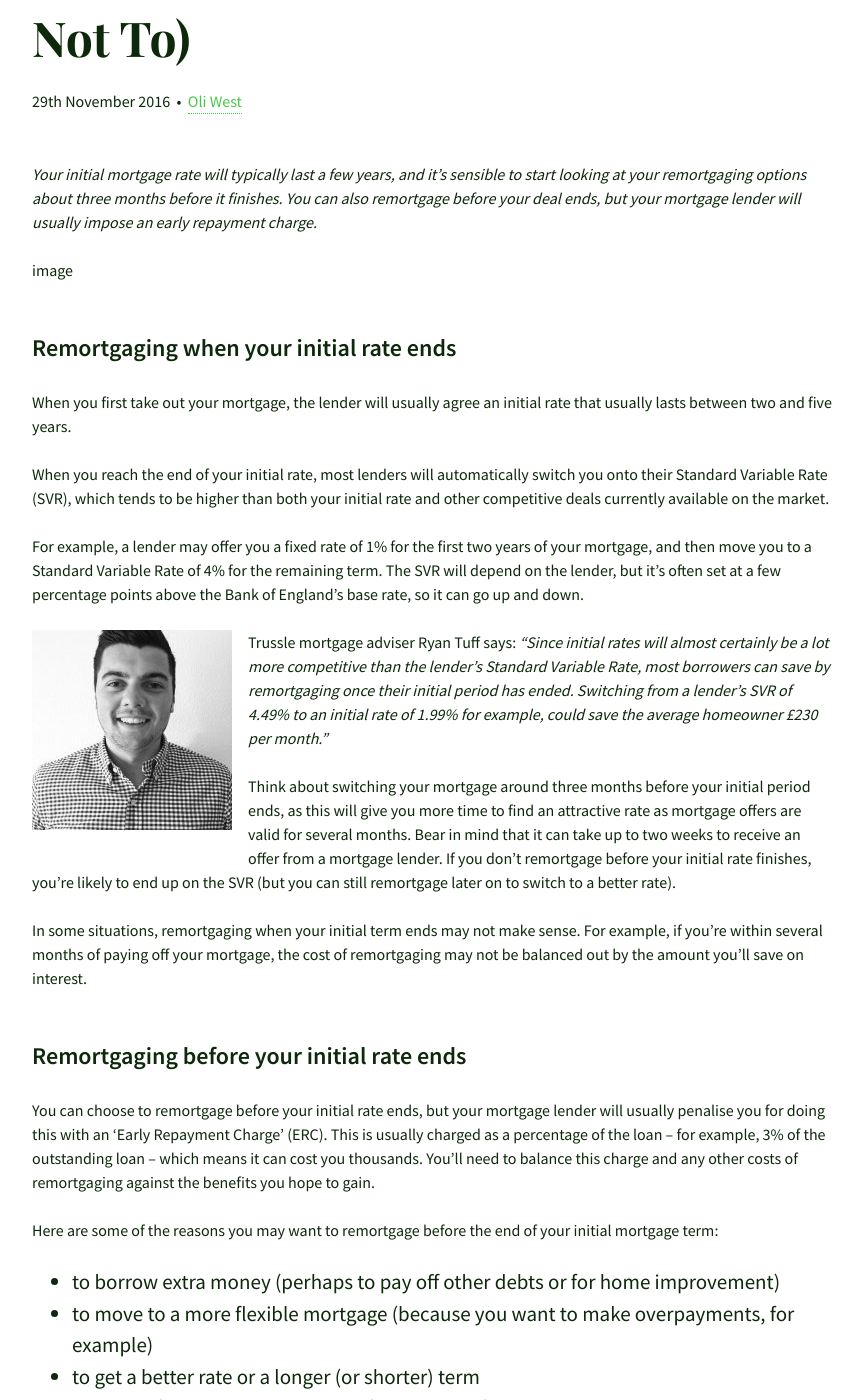
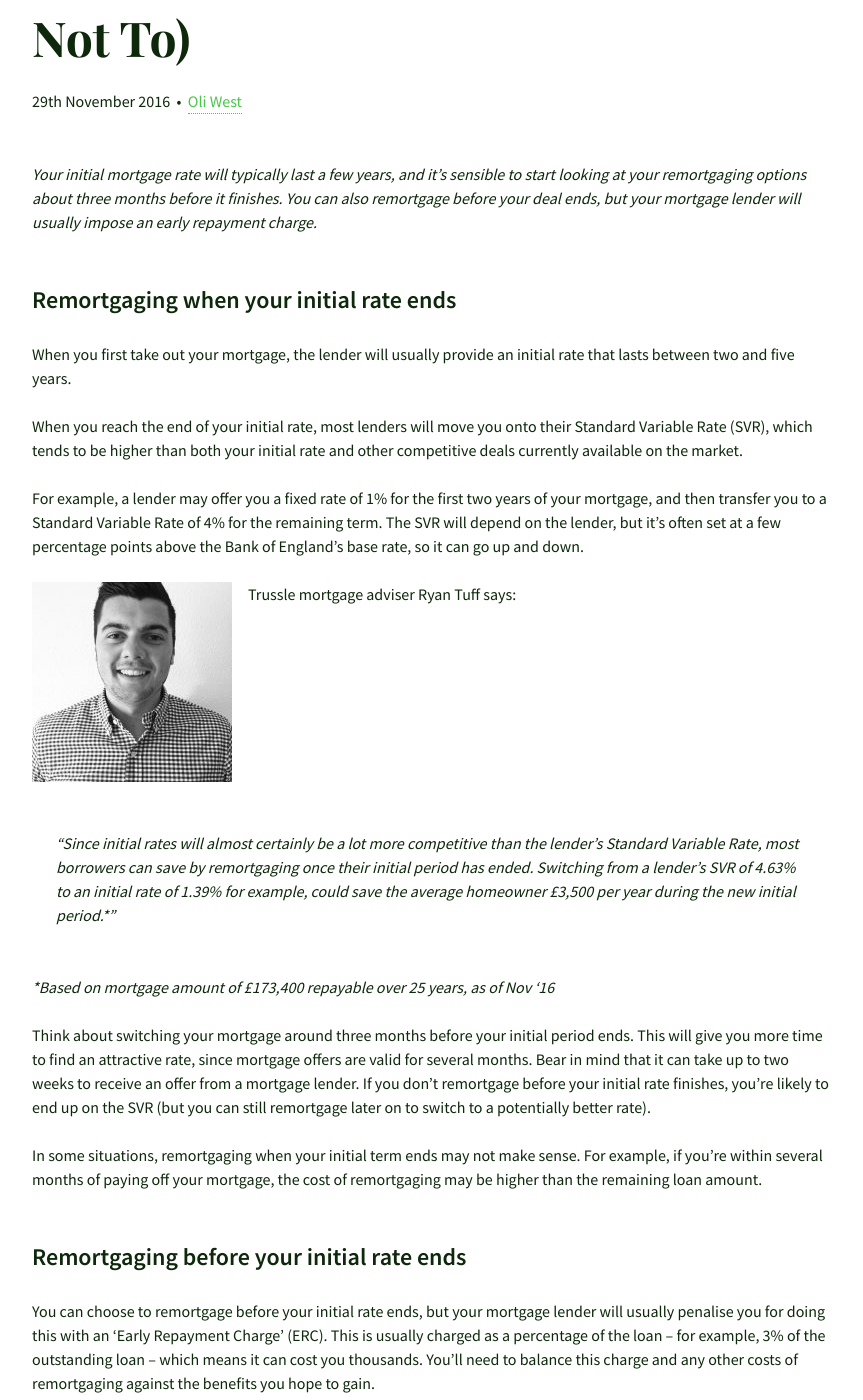
Before and after one commit to olitrussle/blog, a Jekyll site: the page built from preview/2016-11-29-when-to-remortgage-and-when-not-to.md, in a window 1280 px wide and 1400 px high, scrolled down 414 px. Shown: the whole window, without its empty margins (208-1071 px from the left). Built offline with Jekyll 4.4.1, drawn with Linux system fonts in a browser that asks for light colours; some of the changed text lies outside the part shown.

Commit message:
Updated 2016-11-29-when-to-remortgage-and-when-not-to.md

```diff
--- a/preview/2016-11-29-when-to-remortgage-and-when-not-to.md
+++ b/preview/2016-11-29-when-to-remortgage-and-when-not-to.md
@@ -13,23 +13,27 @@
 ---
 _Your initial mortgage rate will typically last a few years, and it’s sensible to start looking at your remortgaging options about three months before it finishes. You can also remortgage before your deal ends, but your mortgage lender will usually impose an early repayment charge._
 
-image
+
 
 ## Remortgaging when your initial rate ends
 
-When you first take out your mortgage, the lender will usually agree an initial rate that usually lasts between two and five years.
+When you first take out your mortgage, the lender will usually provide an initial rate that lasts between two and five years.
 
-When you reach the end of your initial rate, most lenders will automatically switch you onto their Standard Variable Rate (SVR), which tends to be higher than both your initial rate and other competitive deals currently available on the market.
+When you reach the end of your initial rate, most lenders will move you onto their Standard Variable Rate (SVR), which tends to be higher than both your initial rate and other competitive deals currently available on the market.
 
-For example, a lender may offer you a fixed rate of 1% for the first two years of your mortgage, and then move you to a Standard Variable Rate of 4% for the remaining term. The SVR will depend on the lender, but it’s often set at a few percentage points above the Bank of England’s base rate, so it can go up and down.
+For example, a lender may offer you a fixed rate of 1% for the first two years of your mortgage, and then transfer you to a Standard Variable Rate of 4% for the remaining term. The SVR will depend on the lender, but it’s often set at a few percentage points above the Bank of England’s base rate, so it can go up and down.
 
 {% include image/left.html filename="ryan.jpg" alt="Ryan Tuff" %}
 
-Trussle mortgage adviser Ryan Tuff says: _“Since initial rates will almost certainly be a lot more competitive than the lender’s Standard Variable Rate, most borrowers can save by remortgaging once their initial period has ended. Switching from a lender’s SVR of 4.49% to an initial rate of 1.99% for example, could save the average homeowner £230 per month.”_
+Trussle mortgage adviser Ryan Tuff says:
 
-Think about switching your mortgage around three months before your initial period ends, as this will give you more time to find an attractive rate as mortgage offers are valid for several months. Bear in mind that it can take up to two weeks to receive an offer from a mortgage lender. If you don’t remortgage before your initial rate finishes, you’re likely to end up on the SVR (but you can still remortgage later on to switch to a better rate).
+> “Since initial rates will almost certainly be a lot more competitive than the lender’s Standard Variable Rate, most borrowers can save by remortgaging once their initial period has ended. Switching from a lender’s SVR of 4.63% to an initial rate of 1.39% for example, could save the average homeowner £3,500 per year during the new initial period.*”
 
-In some situations, remortgaging when your initial term ends may not make sense. For example, if you’re within several months of paying off your mortgage, the cost of remortgaging may not be balanced out by the amount you’ll save on interest.
+_*Based on mortgage amount of £173,400 repayable over 25 years, as of Nov ‘16_
+
+Think about switching your mortgage around three months before your initial period ends. This will give you more time to find an attractive rate, since mortgage offers are valid for several months. Bear in mind that it can take up to two weeks to receive an offer from a mortgage lender. If you don’t remortgage before your initial rate finishes, you’re likely to end up on the SVR (but you can still remortgage later on to switch to a potentially better rate).
+
+In some situations, remortgaging when your initial term ends may not make sense. For example, if you’re within several months of paying off your mortgage, the cost of remortgaging may be higher than the remaining loan amount.
 
 ## Remortgaging before your initial rate ends
 
@@ -37,10 +41,11 @@
 
 Here are some of the reasons you may want to remortgage before the end of your initial mortgage term:
 
-- to borrow extra money (perhaps to pay off other debts or for home improvement)
-- to move to a more flexible mortgage (because you want to make overpayments, for example)
-- to get a better rate or a longer (or shorter) term
-- to switch from a variable rate to a fixed rate, or from an interest-only to a repayment mortgage
+1. to borrow extra money (perhaps to pay off other debts or for home improvement)
+2. to move to a more flexible mortgage (because you want to make overpayments, for example)
+3. to take advantage of a dramatic fall in rates (if rates are significantly lower than your existing rate, the savings of switching early could outweigh a lender’s exit fee)
+4. to switch to a longer (or shorter) term
+5. to switch from a variable rate to a fixed rate, or from an interest-only to a repayment mortgage
 
 If you’re remortgaging because you want to borrow more money using the equity in your home, bear in mind that although the interest rate may be lower than other types of borrowing (unsecured loans and credit cards, for example), the longer mortgage term will often mean that you pay far more over the lifetime of the loan. It may be more sensible to find other ways of managing your non-mortgage debt.
 
@@ -56,6 +61,9 @@
 
 ## Keeping track of your current mortgage
 
-A free service like [Trussle’s Mortgage Monitor] can give you the peace of mind that you’re not paying more for your mortgage than you need to. It compares your current mortgage with the market each day, searching through more than 11,000 mortgage products from over 90 lenders.
+A free service like Trussle’s [mortgage monitor](http://trussle.com/remortgage) can give you the peace of mind that you’re not paying more for your mortgage than you need to. It compares your current mortgage with the market each day, searching through more than 11,000 mortgage products from over 90 lenders.
 
-When it’s time to think about remortgaging - either three months before your lender’s Standard Variable Rate is applied, or when a much better deal is available during your initial term - Trussle will notify you and help you switch to a better mortgage deal.
+When it’s time to think about remortgaging - either three months before your lender’s Standard Variable Rate is applied, or when a better deal is available during your initial term - Trussle will notify you and help you switch to the right mortgage to suit your needs.
+
+
+_**You may have to pay an early repayment charge to your existing lender if you remortgage. Your home may be repossessed if you don't keep up repayments on your mortgage.**_
```
